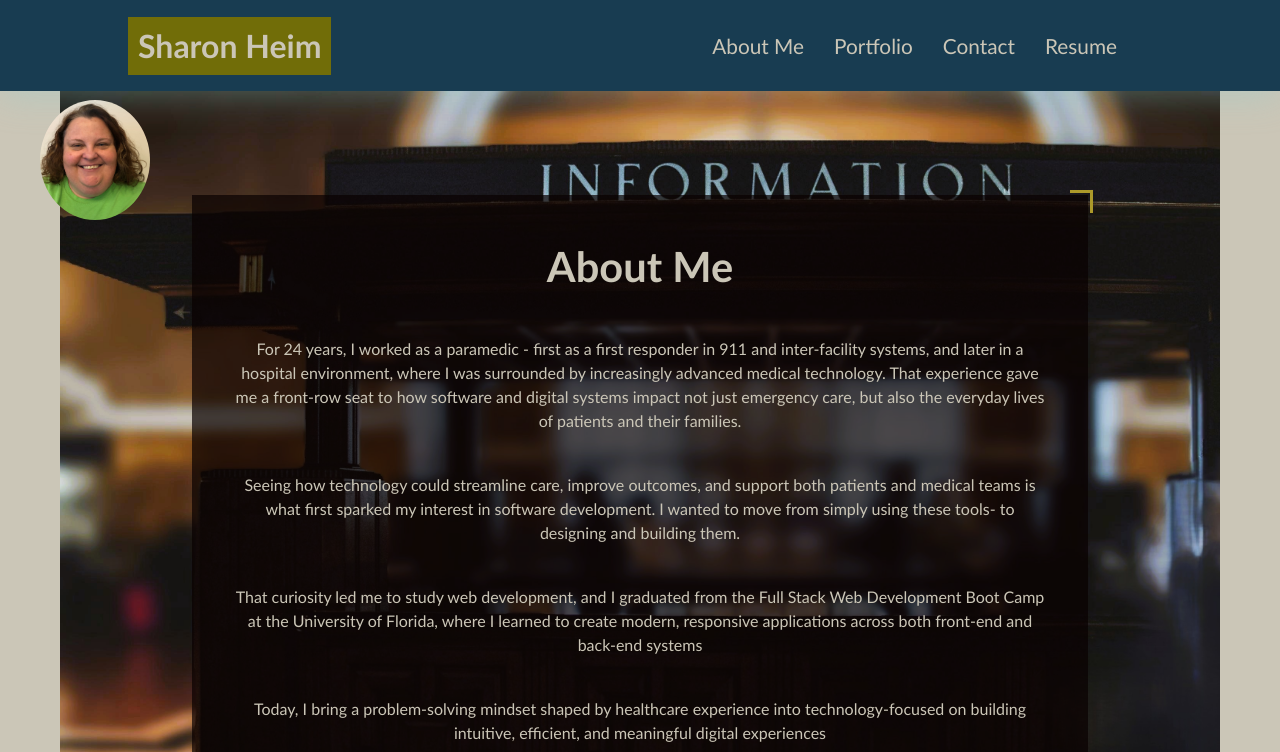
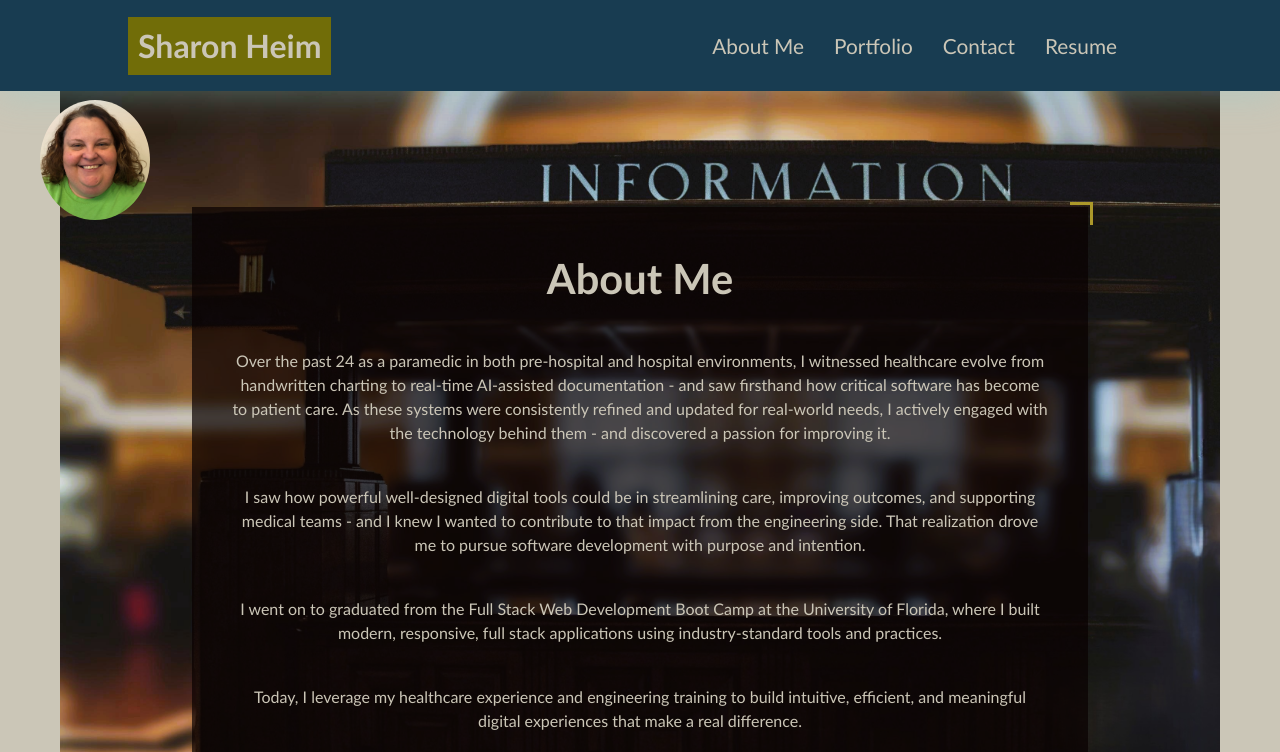
Before and after one commit to heimsharon/Portfolio-with-React, a React (Vite) app: page /about-me in a window 1280 px wide. Shown: the top 752 px of the page. Built offline with nearby package versions, Linux system fonts and the light colour scheme.

Commit message:
updated the actual about me

```diff
--- a/src/pages/AboutMePage.tsx
+++ b/src/pages/AboutMePage.tsx
@@ -11,28 +11,28 @@ export default function AboutMe() {
                 <h1>About Me</h1>
 
                 <p>
-                    For 24 years, I worked as a paramedic - first as a first responder
-                    in 911 and inter-facility systems, and later in a hospital environment,
-                    where I was surrounded by increasingly advanced medical technology. That
-                    experience gave me a front-row seat to how software and digital
-                    systems impact not just emergency care, but also the everyday lives
-                    of patients and their families.
+                    Over the past 24 as a paramedic in both pre-hospital and hospital
+                    environments, I witnessed healthcare evolve from handwritten charting
+                    to real-time AI-assisted documentation - and saw firsthand how critical
+                    software has become to patient care. As these systems were consistently
+                    refined and updated for real-world needs, I actively engaged with the
+                    technology behind them - and discovered a passion for improving it.
                 </p>
                 <p>
-                    Seeing how technology could streamline care, improve outcomes, and support
-                    both patients and medical teams is what first sparked my interest in
-                    software development. I wanted to move from simply using these tools-
-                    to designing and building them.
+                    I saw how powerful well-designed digital tools could be in streamlining
+                    care, improving outcomes, and supporting medical teams - and I knew I
+                    wanted to contribute to that impact from the engineering side. That
+                    realization drove me to pursue software development with purpose and
+                    intention.
                 </p>
                 <p>
-                    That curiosity led me to study web development, and I graduated from the
-                    Full Stack Web Development Boot Camp at the University of Florida, where I
-                    learned to create modern, responsive applications across both front-end and
-                    back-end systems
+                    I went on to graduated from the Full Stack Web Development Boot Camp
+                    at the University of Florida, where I built modern, responsive, full
+                    stack applications using industry-standard tools and practices.
                 </p>
-                <p> Today, I bring a problem-solving mindset shaped by healthcare experience
-                    into technology-focused on building intuitive, efficient, and meaningful
-                    digital experiences
+                <p> Today, I leverage my healthcare experience and engineering training to
+                    build intuitive, efficient, and meaningful digital experiences that make
+                    a real difference.
                 </p>
             </div>
         </div>
```
